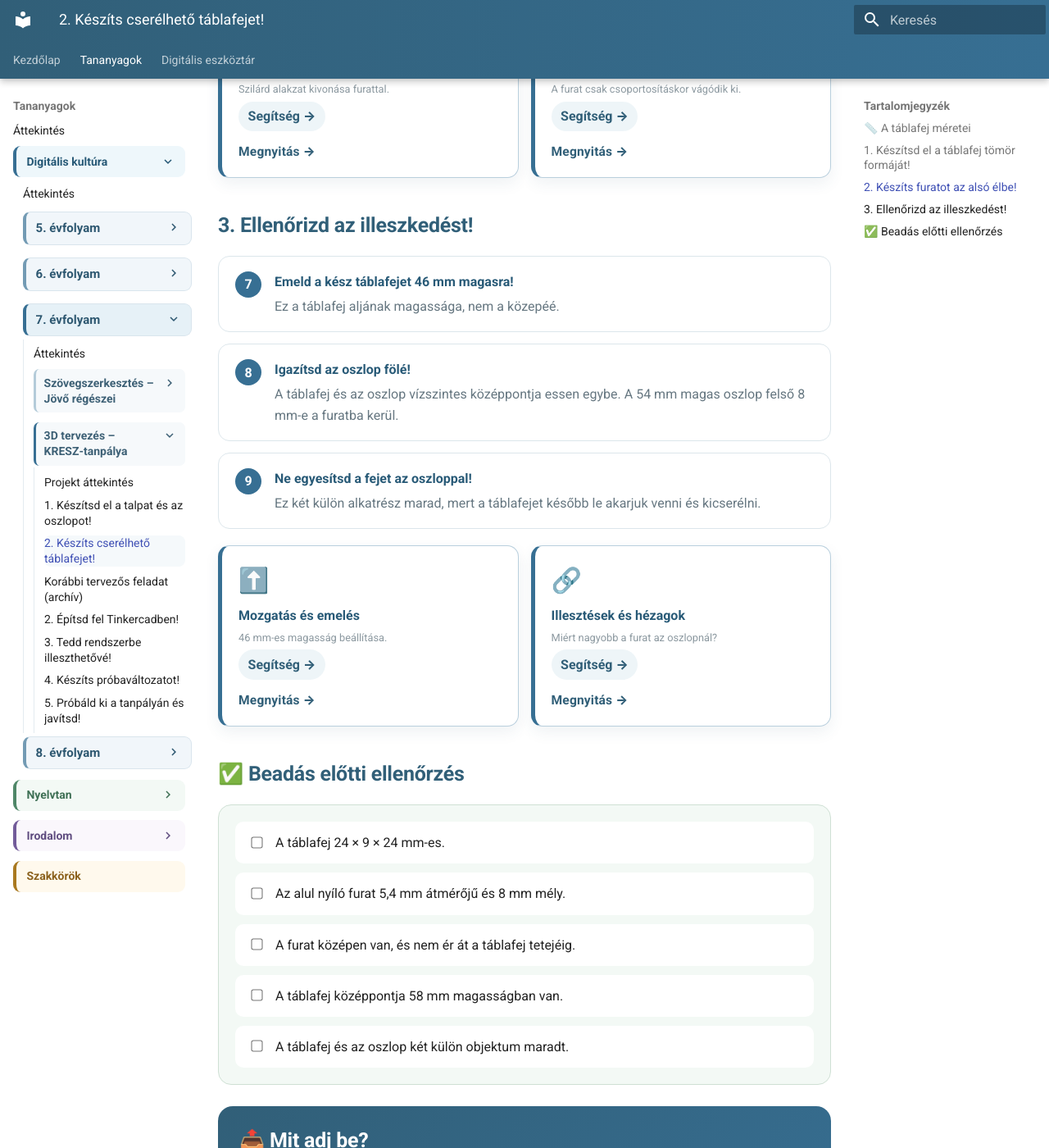
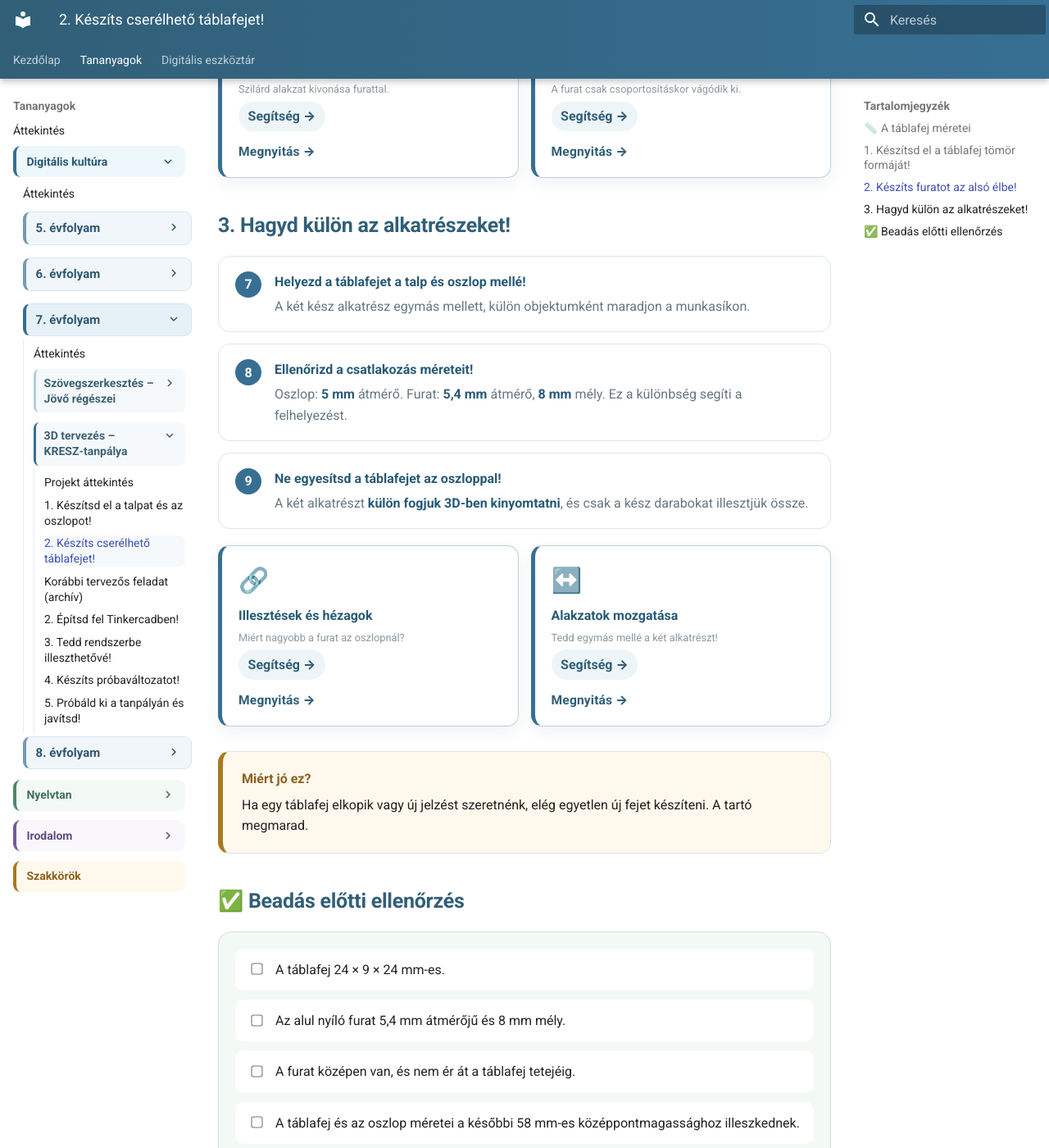
Before and after one commit to bsuszter/digitalis-eszkoztar, an MkDocs documentation site: the page built from docs/tananyagok/digitalis-kultura/7-evfolyam/kresz-tanpalya/cserelheto-tablafej-tinkercad.md, in a window 1280 px wide and 1400 px high, scrolled down 2904 px. Shown: the whole window at 82% size. Built offline with MkDocs 1.6.1 and Material for MkDocs 9.7.7, drawn with Linux system fonts in a browser that asks for light colours; some of the changed text lies outside the part shown.

Commit message:
Keep removable sign head and base separate for 3D printing

```diff
--- a/docs/tananyagok/digitalis-kultura/7-evfolyam/kresz-tanpalya/cserelheto-tablafej-tinkercad.md
+++ b/docs/tananyagok/digitalis-kultura/7-evfolyam/kresz-tanpalya/cserelheto-tablafej-tinkercad.md
@@ -58,18 +58,20 @@
   <a href="../../../../../eszkoztar/tinkercad/csoportositas/" target="_blank" rel="noopener"><span class="related-icon">🧩</span><span class="related-text"><strong>Kijelölés és csoportosítás</strong><small>A furat csak csoportosításkor vágódik ki.</small><span class="tool-link">Segítség →</span></span></a>
 </div>
 
-## 3. Ellenőrizd az illeszkedést!
+## 3. Hagyd külön az alkatrészeket!
 
 <div class="step-stack">
-  <div class="step-card"><span class="step-no">7</span><div><strong>Emeld a kész táblafejet 46 mm magasra!</strong><span>Ez a táblafej aljának magassága, nem a közepéé.</span></div></div>
-  <div class="step-card"><span class="step-no">8</span><div><strong>Igazítsd az oszlop fölé!</strong><span>A táblafej és az oszlop vízszintes középpontja essen egybe. A 54 mm magas oszlop felső 8 mm-e a furatba kerül.</span></div></div>
-  <div class="step-card"><span class="step-no">9</span><div><strong>Ne egyesítsd a fejet az oszloppal!</strong><span>Ez két külön alkatrész marad, mert a táblafejet később le akarjuk venni és kicserélni.</span></div></div>
+  <div class="step-card"><span class="step-no">7</span><div><strong>Helyezd a táblafejet a talp és oszlop mellé!</strong><span>A két kész alkatrész egymás mellett, külön objektumként maradjon a munkasíkon.</span></div></div>
+  <div class="step-card"><span class="step-no">8</span><div><strong>Ellenőrizd a csatlakozás méreteit!</strong><span>Oszlop: <strong>5 mm</strong> átmérő. Furat: <strong>5,4 mm</strong> átmérő, <strong>8 mm</strong> mély. Ez a különbség segíti a felhelyezést.</span></div></div>
+  <div class="step-card"><span class="step-no">9</span><div><strong>Ne egyesítsd a táblafejet az oszloppal!</strong><span>A két alkatrészt <strong>külön fogjuk 3D-ben kinyomtatni</strong>, és csak a kész darabokat illesztjük össze.</span></div></div>
 </div>
 
 <div class="related-grid">
-  <a href="../../../../../eszkoztar/tinkercad/mozgas-forgatas-emeles/" target="_blank" rel="noopener"><span class="related-icon">⬆️</span><span class="related-text"><strong>Mozgatás és emelés</strong><small>46 mm-es magasság beállítása.</small><span class="tool-link">Segítség →</span></span></a>
   <a href="../../../../../eszkoztar/tinkercad/illesztesek/" target="_blank" rel="noopener"><span class="related-icon">🔗</span><span class="related-text"><strong>Illesztések és hézagok</strong><small>Miért nagyobb a furat az oszlopnál?</small><span class="tool-link">Segítség →</span></span></a>
+  <a href="../../../../../eszkoztar/tinkercad/mozgas-forgatas-emeles/" target="_blank" rel="noopener"><span class="related-icon">↔️</span><span class="related-text"><strong>Alakzatok mozgatása</strong><small>Tedd egymás mellé a két alkatrészt!</small><span class="tool-link">Segítség →</span></span></a>
 </div>
+
+<div class="quick-note"><strong>Miért jó ez?</strong><span>Ha egy táblafej elkopik vagy új jelzést szeretnénk, elég egyetlen új fejet készíteni. A tartó megmarad.</span></div>
 
 ## ✅ Beadás előtti ellenőrzés
 
@@ -77,14 +79,14 @@
   <label><input type="checkbox"><span>A táblafej 24 × 9 × 24 mm-es.</span></label>
   <label><input type="checkbox"><span>Az alul nyíló furat 5,4 mm átmérőjű és 8 mm mély.</span></label>
   <label><input type="checkbox"><span>A furat középen van, és nem ér át a táblafej tetejéig.</span></label>
-  <label><input type="checkbox"><span>A táblafej középpontja 58 mm magasságban van.</span></label>
-  <label><input type="checkbox"><span>A táblafej és az oszlop két külön objektum maradt.</span></label>
+  <label><input type="checkbox"><span>A táblafej és az oszlop méretei a későbbi 58 mm-es középpontmagassághoz illeszkednek.</span></label>
+  <label><input type="checkbox"><span>A táblafej és az oszlop külön, egymás mellett maradt.</span></label>
 </div>
 
 <div class="project-submit">
   <h2>📤 Mit adj be?</h2>
   <ul>
-    <li><strong>1 képernyőképet</strong> az összeillesztett modellről, hogy a tábla és a talp is látszódjon.</li>
+    <li><strong>1 képernyőképet</strong> a két külön alkatrészről, egymás mellett.</li>
     <li><strong>1 képernyőképet</strong> a táblafej aljáról, amelyen a furat is látszik.</li>
     <li><strong>1 mondatot</strong>: miért 5,4 mm-es furatot készítettél az 5 mm-es oszlophoz?</li>
   </ul>
@@ -96,7 +98,7 @@
   <div class="score-stack">
     <div><strong>5 pont</strong> – A táblafej pontos méretei.</div>
     <div><strong>7 pont</strong> – A furat megfelelő mérete, helye és mélysége.</div>
-    <div><strong>5 pont</strong> – Középre igazítás és 58 mm-es középpontmagasság.</div>
+    <div><strong>5 pont</strong> – A furat és az oszlop méreteinek összehangolása, az 58 mm-es kész magasság megértése.</div>
     <div><strong>4 pont</strong> – A két alkatrész különálló és cserélhető maradt.</div>
     <div><strong>4 pont</strong> – A két képernyőkép és a rövid magyarázat.</div>
   </div>
```
